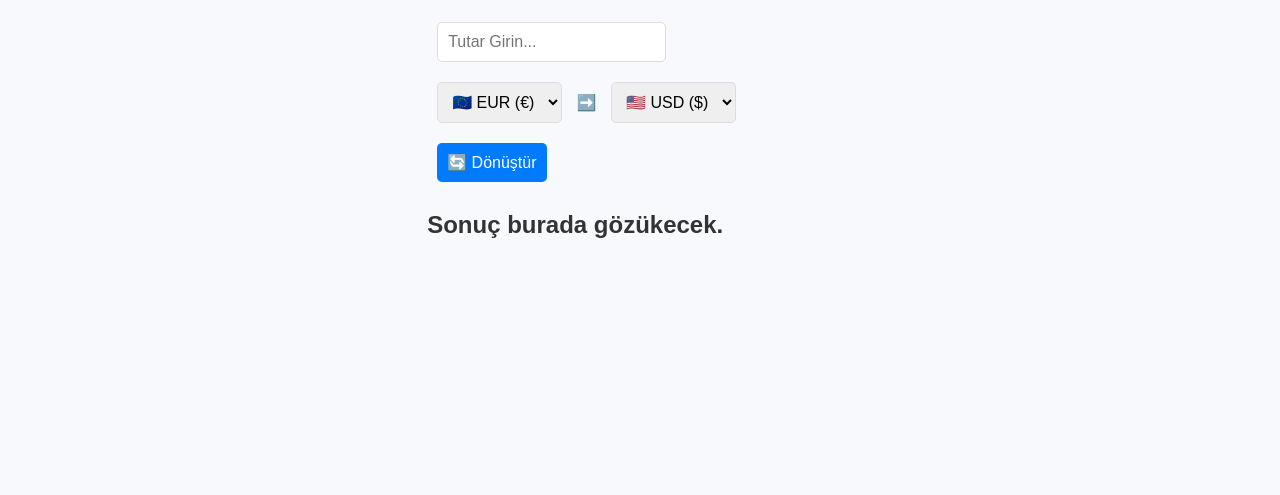
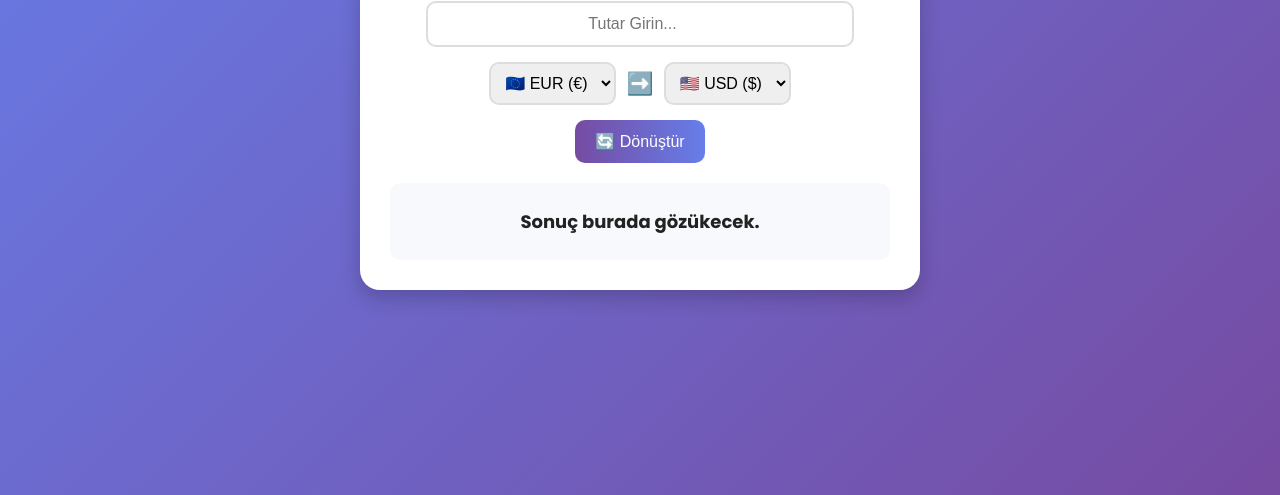
Before and after one commit to Ayberkuznn/Ayberkuznn.github.io, a plain HTML site: page index.html in a window 1280 px wide. Shown: the part 305-800 px from the top of the page. Drawn offline with Linux system fonts and the light colour scheme.

Commit message:
Update style.css

```diff
--- a/style.css
+++ b/style.css
@@ -1,6 +1,9 @@
+@import url('https://fonts.googleapis.com/css2?family=Poppins:wght@500;700&display=swap');
+
 body {
-    font-family: Arial, sans-serif;
-    background-color: #f7f9fc;
+    font-family: 'Poppins', sans-serif;
+    background: linear-gradient(135deg, #667eea, #764ba2);
+    color: #333;
     display: flex;
     align-items: center;
     justify-content: center;
@@ -8,33 +11,76 @@ body {
     margin: 0;
 }
 
-.container {
+.card {
     background: #fff;
-    padding: 20px;
-    border-radius: 8px;
-    box-shadow: 0 2px 8px rgba(0,0,0,0.1);
+    padding: 30px;
+    border-radius: 20px;
+    box-shadow: 0 8px 20px rgba(0,0,0,0.2);
+    text-align: center;
+    width: 90%;
+    max-width: 500px;
+}
+
+h1 {
+    font-size: 24px;
+    margin-bottom: 20px;
+    color: #444;
+}
+
+.input-group input {
+    padding: 12px;
+    border: 2px solid #ddd;
+    border-radius: 10px;
+    width: 80%;
+    font-size: 16px;
     text-align: center;
 }
 
-input, select, button {
+.currency-group {
+    margin: 15px 0;
+    display: flex;
+    justify-content: center;
+    align-items: center;
+}
+
+.currency-group select {
     padding: 10px;
-    margin: 10px;
-    border-radius: 5px;
-    border: 1px solid #ddd;
+    border-radius: 10px;
+    border: 2px solid #ddd;
     font-size: 16px;
+    margin: 0 10px;
+    cursor: pointer;
+}
+
+.arrow {
+    font-size: 22px;
 }
 
 button {
-    background-color: #007bff;
+    background: linear-gradient(90deg, #764ba2, #667eea);
     color: white;
+    padding: 12px 20px;
+    border: none;
+    border-radius: 10px;
     cursor: pointer;
-    border: none;
+    font-size: 16px;
+    transition: transform 0.2s ease;
 }
 
 button:hover {
-    background-color: #0056b3;
+    transform: scale(1.05);
+}
+
+.result-box {
+    margin-top: 20px;
+    background-color: #f7f9fc;
+    padding: 10px;
+    border-radius: 10px;
+    min-height: 50px;
 }
 
 #result {
-    color: #333;
+    color: #222;
+    font-weight: 700;
+    font-size: 18px;
 }
```
